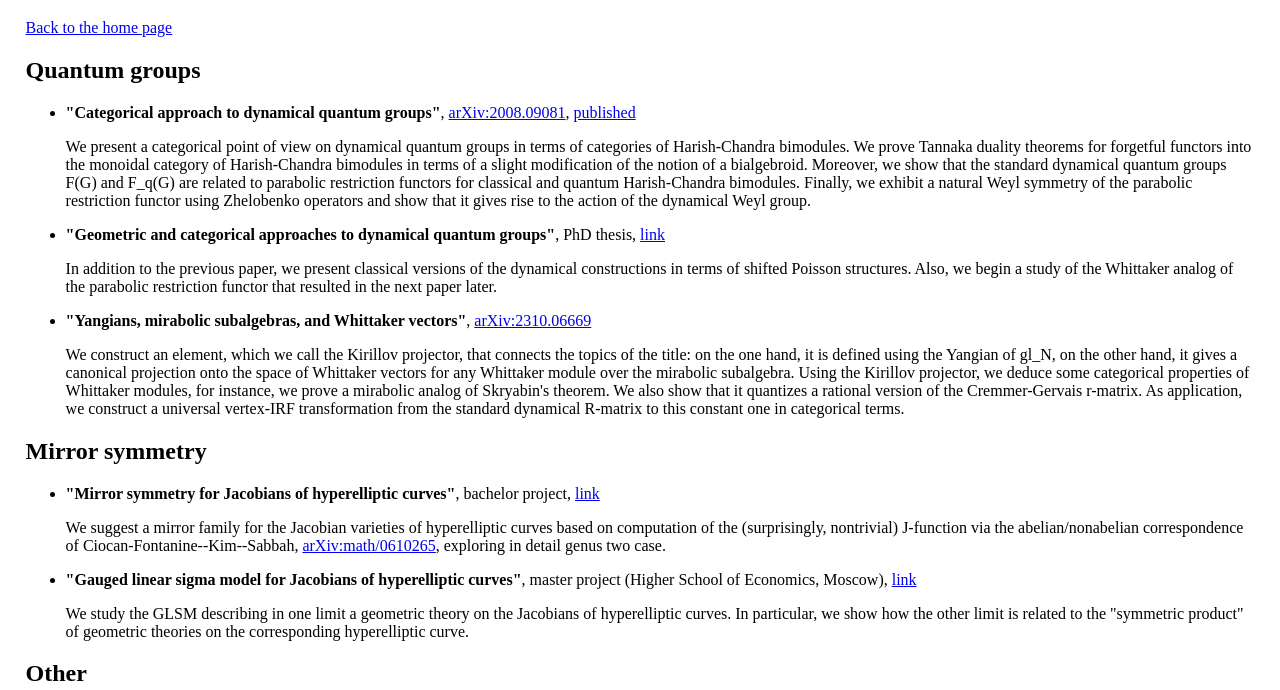
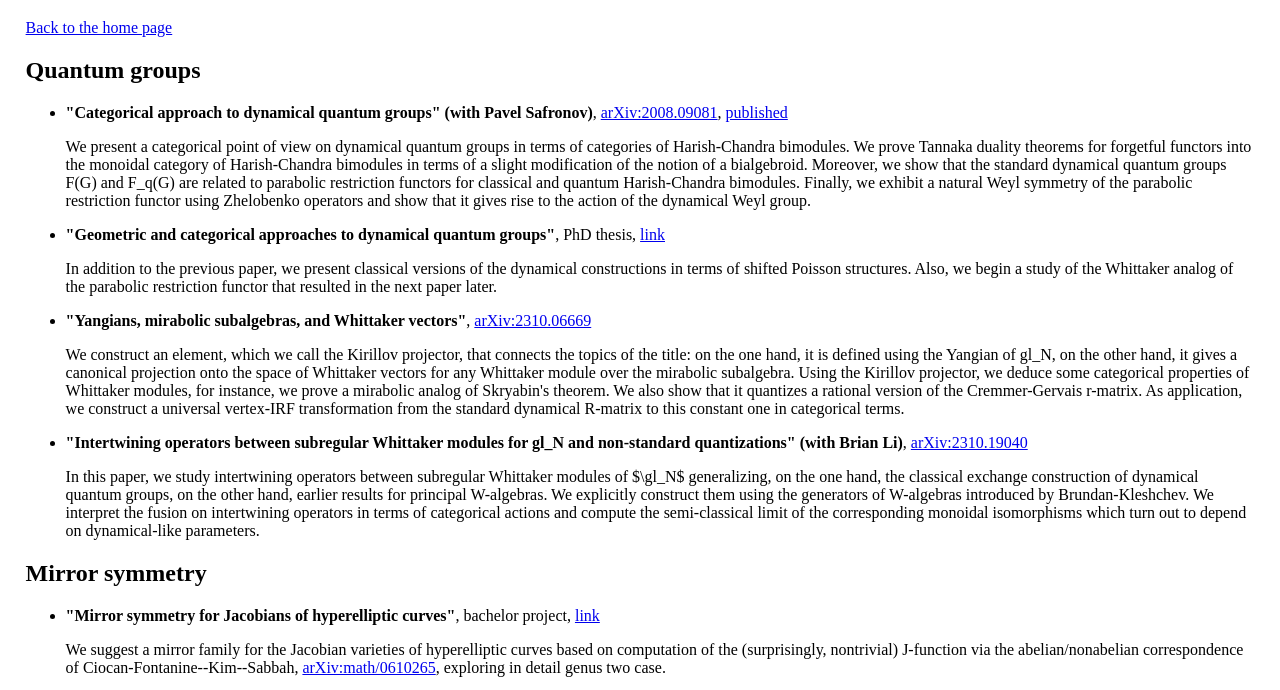
Before and after one commit to art-kalm/art-kalm.github.io, a plain HTML site: page research.html in a window 1280 px wide. Shown: the part 61-751 px from the top of the page. Drawn offline with Linux system fonts and the light colour scheme.

Commit message:
Added a preprint; minor fixes

```diff
--- a/research.html
+++ b/research.html
@@ -14,7 +14,7 @@
   <h2>Quantum groups</h2>
   <ul>
     <li>
-      <b>"Categorical approach to dynamical quantum groups"</b>,
+      <b>"Categorical approach to dynamical quantum groups" (with Pavel Safronov)</b>,
       <a href="https://arxiv.org/abs/2008.09081">arXiv:2008.09081</a>,
       <a href="https://www.cambridge.org/core/journals/forum-of-mathematics-sigma/article/categorical-approach-to-dynamical-quantum-groups/2B29CEAA1B4461AD1279FD3B82EE7BFC">
           published
@@ -37,6 +37,14 @@
       <a href="https://arxiv.org/abs/2310.06669">arXiv:2310.06669</a>
       <p>
         We construct an element, which we call the Kirillov projector, that connects the topics of the title: on the one hand, it is defined using the Yangian of gl_N, on the other hand, it gives a canonical projection onto the space of Whittaker vectors for any Whittaker module over the mirabolic subalgebra. Using the Kirillov projector, we deduce some categorical properties of Whittaker modules, for instance, we prove a mirabolic analog of Skryabin's theorem. We also show that it quantizes a rational version of the Cremmer-Gervais r-matrix. As application, we construct a universal vertex-IRF transformation from the standard dynamical R-matrix to this constant one in categorical terms.
+      </p>
+    </li>
+
+    <li>
+      <b>"Intertwining operators between subregular Whittaker modules for gl_N and non-standard quantizations" (with Brian Li)</b>,
+      <a href="https://arxiv.org/abs/2310.19040">arXiv:2310.19040</a>
+      <p>
+        In this paper, we study intertwining operators between subregular Whittaker modules of $\gl_N$ generalizing, on the one hand, the classical exchange construction of dynamical quantum groups, on the other hand, earlier results for principal W-algebras. We explicitly construct them using the generators of W-algebras introduced by Brundan-Kleshchev. We interpret the fusion on intertwining operators in terms of categorical actions and compute the semi-classical limit of the corresponding monoidal isomorphisms which turn out to depend on dynamical-like parameters.
       </p>
     </li>
   </ul>
```
Also changed, not shown: index.html (+1 -1 lines).
